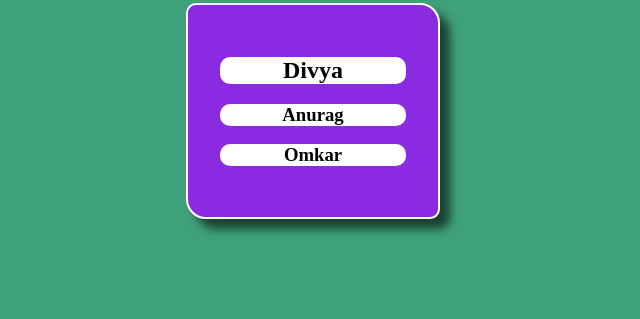
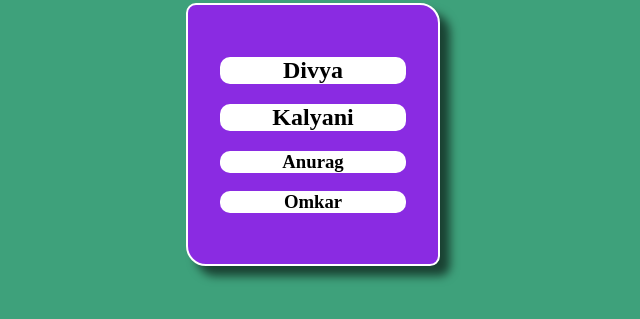
Before and after one commit to kodgiredivya/hello, a plain HTML site: page index.html in a window 1280 px wide. Shown: the part 89-408 px from the top of the page, without its empty margins (327-967 px from the left). Drawn offline with Linux system fonts and the light colour scheme.

Commit message:
Update index.html

```diff
--- a/index.html
+++ b/index.html
@@ -66,8 +66,9 @@
     <h1>hello world</h1>
     <div class="contr">
         <div id="cont1"> <h2> Divya </h2> </div>
-        <div id="cont2"> <h3> Anurag </h3></div>
-        <div id="cont3"> <h3> Omkar  </h3></div>
+        <div id="cont2"> <h2> Kalyani  </h2> </div>
+        <div id="cont3"> <h3> Anurag </h3></div>
+        <div id="cont4"> <h3> Omkar  </h3></div>
     </div>
 </body>
 </html>
```
